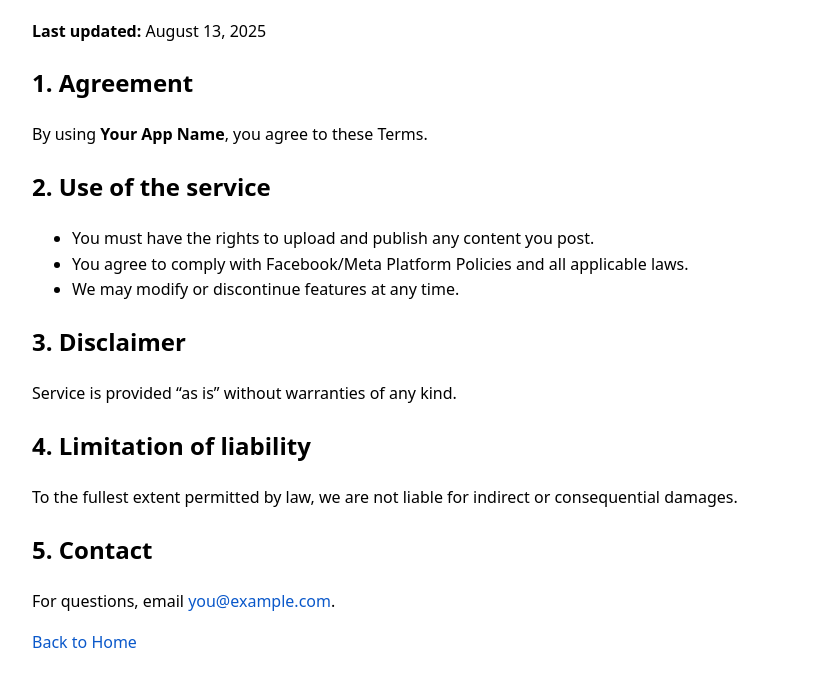
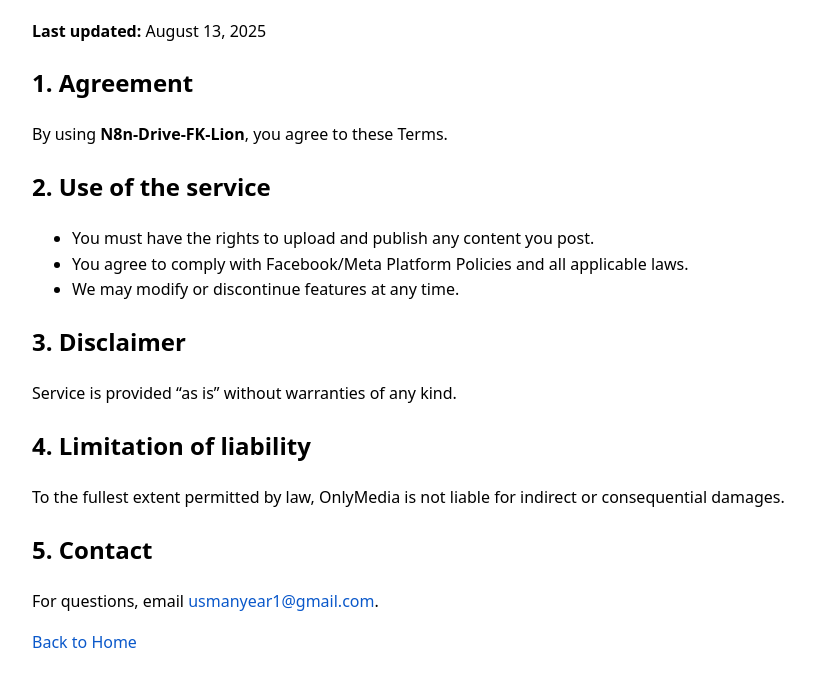
Before and after one commit to CaptensPB/onlymedia, a plain HTML site: page terms.html in a window 1280 px wide. Shown: the part 94-780 px from the top of the page, without its empty margins (228-1042 px from the left). Drawn offline with Linux system fonts and the light colour scheme.

Commit message:
terms.html

```diff
--- a/terms.html
+++ b/terms.html
@@ -2,7 +2,7 @@
 <html lang="en">
 <head>
   <meta charset="utf-8">
-  <title>Terms of Service — Your App Name</title>
+  <title>Terms of Service — N8n-Drive-FK-Lion</title>
   <meta name="viewport" content="width=device-width, initial-scale=1">
   <style>
     body{font-family:system-ui,-apple-system,Segoe UI,Roboto,Arial,sans-serif;max-width:760px;margin:40px auto;padding:0 16px;line-height:1.6}
@@ -15,7 +15,7 @@
   <p><strong>Last updated:</strong> August 13, 2025</p>
 
   <h2>1. Agreement</h2>
-  <p>By using <strong>Your App Name</strong>, you agree to these Terms.</p>
+  <p>By using <strong>N8n-Drive-FK-Lion</strong>, you agree to these Terms.</p>
 
   <h2>2. Use of the service</h2>
   <ul>
@@ -28,10 +28,10 @@
   <p>Service is provided “as is” without warranties of any kind.</p>
 
   <h2>4. Limitation of liability</h2>
-  <p>To the fullest extent permitted by law, we are not liable for indirect or consequential damages.</p>
+  <p>To the fullest extent permitted by law, OnlyMedia is not liable for indirect or consequential damages.</p>
 
   <h2>5. Contact</h2>
-  <p>For questions, email <a href="mailto:you@example.com">you@example.com</a>.</p>
+  <p>For questions, email <a href="mailto:usmanyear1@gmail.com">usmanyear1@gmail.com</a>.</p>
 
   <p><a href="/">Back to Home</a></p>
 </body>
```
